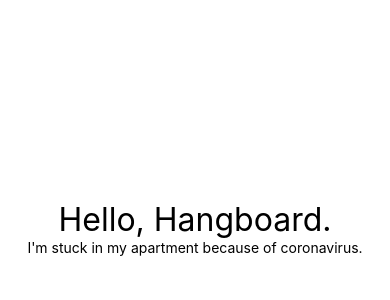
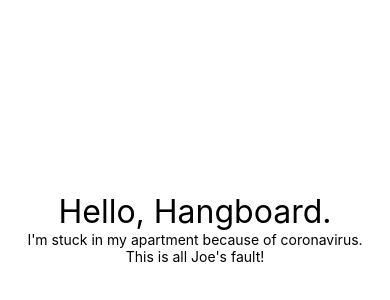
Before and after one commit to tsmith512/HelloHangboard, a React Native app: screen / in a window 390 px wide. Shown: the part 194-494 px from the top of the page. Built offline with nearby package versions, Linux system fonts and the light colour scheme.

Commit message:
Props are a thing. And this is all Joe's fault anyway.

```diff
--- a/App.js
+++ b/App.js
@@ -7,7 +7,16 @@ export default class HelloHangboard extends Component {
       <View style={{flex: 1, justifyContent: "center", alignItems: "center"}}>
         <Text style={{textAlign: "center", fontSize: 32}}>Hello, Hangboard.</Text>
         <Text style={{textAlign: "center"}}>I'm stuck in my apartment because of coronavirus.</Text>
+        <PropTest name="Joe" />
       </View>
     );
   }
 }
+
+class PropTest extends Component {
+  render() {
+    return (
+      <Text style={{textAlign: "center"}}>This is all {this.props.name}'s fault!</Text>
+    )
+  }
+}
```
